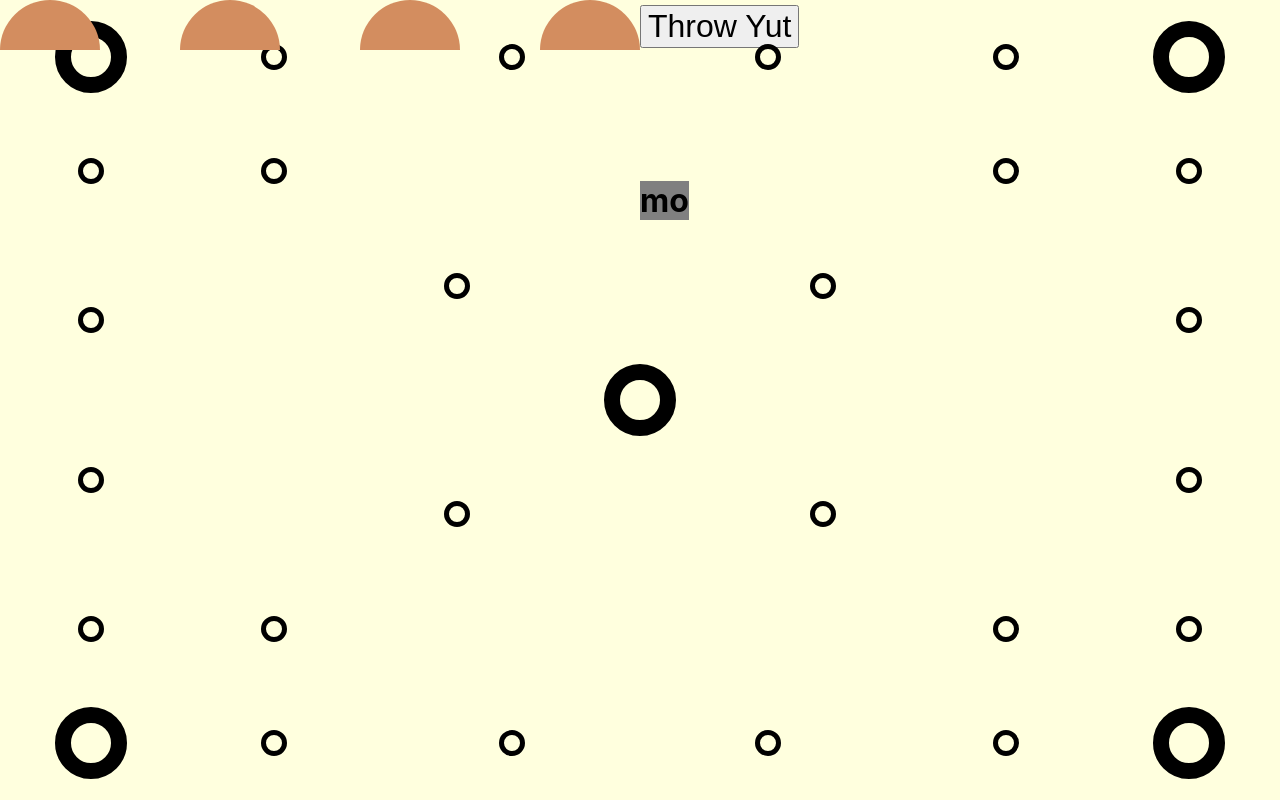
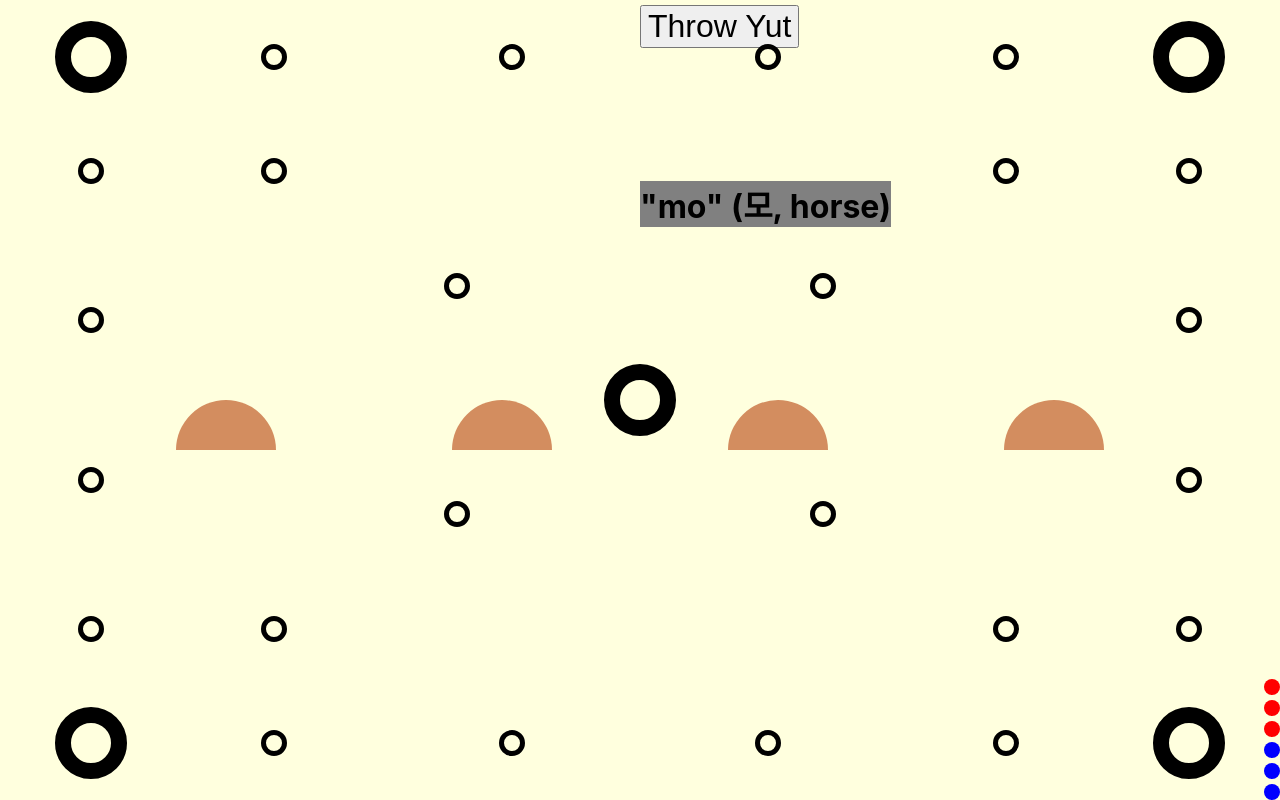
Before and after one commit to akinhwan/yutnori, a React (Create React App) app: page / in a window 1280 px wide. Built offline with nearby package versions, Linux system fonts and the light colour scheme.

Commit message:
station and mark click

```diff
--- a/src/App.css
+++ b/src/App.css
@@ -22,11 +22,11 @@
 .stick-container {
   display: flex;
   flex-direction: row;
-  width: 50%;
+  width: 100%;
   margin: auto;
-
-  justify-content: space-between;
+  justify-content: space-evenly;
   position: absolute;
+  top: 50%;
 }
 
 .flip {
--- a/src/App.js
+++ b/src/App.js
@@ -8,6 +8,24 @@ function App() {
   const [stick3, setStick3] = useState('');
   const [stick4, setStick4] = useState('');
   const [nameOfThrow, setNameOfThrow] = useState('');
+  const [player, setPlayer] = useState(1);
+  const [moves, setMoves] = useState(0);
+  const [player1Marks, setPlayer1Marks] = useState({
+    1: null,
+    2: null,
+    3: null,
+    4: null,
+  });
+  const [player2Marks, setPlayer2Marks] = useState({
+    1: null,
+    2: null,
+    3: null,
+    4: null,
+  });
+
+  const handleMarkClick = (markID) => {
+    console.log(markID);
+  };
 
   const throwYut = () => {
     setStick1(flip());
@@ -17,10 +35,10 @@ function App() {
   };
 
   useEffect(() => {
-    calcNameOfThrow();
-  });
+    calcThrow();
+  }, []);
 
-  const calcNameOfThrow = () => {
+  const calcThrow = () => {
     let sticks = [stick1, stick2, stick3, stick4];
     let upCount = 0;
     let downCount = 0;
@@ -33,15 +51,20 @@ function App() {
     }
 
     if (upCount === 1 && downCount === 3) {
-      setNameOfThrow('do');
+      setNameOfThrow(`"do" (도, pig)`);
+      setMoves(moves + 1);
     } else if (upCount === 2 && downCount === 2) {
-      setNameOfThrow('ge');
+      setNameOfThrow('"gae" (개, dog)');
+      setMoves(moves + 2);
     } else if (upCount === 3 && downCount === 1) {
-      setNameOfThrow('geol');
+      setNameOfThrow('"geol" (걸, sheep)');
+      setMoves(moves + 3);
     } else if (upCount === 4 && downCount === 0) {
-      setNameOfThrow('yut');
+      setNameOfThrow('"yut" (윷, cow)');
+      setMoves(moves + 4);
     } else {
-      setNameOfThrow('mo');
+      setNameOfThrow('"mo" (모, horse)');
+      setMoves(moves + 5);
     }
   };
 
@@ -53,6 +76,7 @@ function App() {
       return 'down';
     }
   };
+
   return (
     <div className="App">
       <button className="throw-yut-button" onClick={() => throwYut()}>
@@ -65,7 +89,7 @@ function App() {
         <div className={`stick ${stick3 === 'up' ? 'flip' : 'no'}`}> </div>
         <div className={`stick ${stick4 === 'up' ? 'flip' : 'no'}`}> </div>
       </div>
-      <Board />
+      <Board player={player} handleMarkClick={handleMarkClick} />
     </div>
   );
 }
--- a/src/Board.css
+++ b/src/Board.css
@@ -1,13 +1,43 @@
 .Board {
   background-color: #ffffde;
   height: 100vh;
+}
+
+.StationContainer {
   display: grid;
   grid-template-columns: repeat(7, 1fr);
   grid-template-rows: repeat(7, 1fr);
-  /* margin: 3rem; */
+  height: 100%;
+  width: 100%;
 }
 
+.Mark {
+  border-radius: 50%;
+  height: 1rem;
+  width: 1rem;
+}
+
+.MarkContainer {
+  display: flex;
+  flex-direction: column;
+  position: absolute;
+  bottom: 0;
+  gap: 5px;
+  right: 0;
+}
+
+.player1Mark {
+  background-color: red;
+}
+
+.player2Mark {
+  background-color: blue;
+}
+
+
 .Station {
+  display: grid;
+  grid-template-columns: repeat(2, 1fr);
   border: 5px solid black;
   height: 2vh;
   width: 2vh;
--- a/src/Board.js
+++ b/src/Board.js
@@ -1,63 +1,235 @@
 import './Board.css';
+import { useState, useEffect } from 'react';
 
-function Board() {
+function Board(props) {
+  const [currentMark, setCurrentMark] = useState(null);
+
+  const markClicked = (e) => {
+    console.log('markClicked');
+    const markID = e.target.id;
+    setCurrentMark(markID);
+
+    props.handleMarkClick(markID);
+  };
+
+  const stationClicked = (e) => {
+    console.log('stationClicked');
+    // console.log(e.target);
+    // if (e.target.hasChildNodes()) {
+    //   console.log(e.target.children);
+    // }
+    let stationNumber = e.target.getAttribute('data-station-number');
+    let stationDiagonal = e.target.getAttribute('data-diagonal');
+
+    let markToMove = document.getElementById(currentMark);
+    if (markToMove) {
+      markToMove.remove();
+    }
+
+    let mark = document.createElement('div');
+    mark.classList.add('Mark', `player${currentMark[0]}Mark`);
+    mark.id = `${currentMark}`;
+    mark.addEventListener('click', markClicked);
+
+    e.target.appendChild(mark);
+
+    console.log(stationNumber, stationDiagonal);
+  };
+
   return (
     <div className="Board">
-      <div className="Station topleft" />
-      <div className="Station" />
-      <div className="Station leftgap" />
-      <div className="Station hidden" />
-      <div className="Station rightgap" />
-      <div className="Station" />
-      <div className="Station topright" />
+      <div className="MarkContainer">
+        <div onClick={markClicked} className="Mark player1Mark" id="1b" />
+        <div onClick={markClicked} className="Mark player1Mark" id="1a" />
+        <div onClick={markClicked} className="Mark player1Mark" id="1c" />
 
-      <div className="Station" />
-      <div className="Station" />
-      <div className="Station hidden" />
-      <div className="Station hidden" />
-      <div className="Station hidden" />
-      <div className="Station" />
-      <div className="Station" />
+        <div onClick={markClicked} className="Mark player2Mark" id="2a" />
+        <div onClick={markClicked} className="Mark player2Mark" id="2b" />
+        <div onClick={markClicked} className="Mark player2Mark" id="2c" />
+      </div>
 
-      <div className="Station abovegap" />
-      <div className="Station hidden" />
-      <div className="Station" />
-      <div className="Station hidden" />
-      <div className="Station" />
-      <div className="Station hidden" />
-      <div className="Station abovegap" />
+      <div className="StationContainer">
+        <div
+          onClick={stationClicked}
+          className="Station topleft"
+          data-station-number="10"
+        />
+        <div
+          onClick={stationClicked}
+          className="Station"
+          data-station-number="9"
+        />
+        <div
+          onClick={stationClicked}
+          className="Station leftgap"
+          data-station-number="8"
+        />
+        <div onClick={stationClicked} className="Station hidden" />
+        <div
+          onClick={stationClicked}
+          className="Station rightgap"
+          data-station-number="7"
+        />
+        <div
+          onClick={stationClicked}
+          className="Station"
+          data-station-number="6"
+        />
+        <div
+          onClick={stationClicked}
+          className="Station topright"
+          data-station-number="5"
+        />
 
-      <div className="Station hidden" />
-      <div className="Station hidden" />
-      <div className="Station hidden" />
-      <div className="Station centerpiece" />
-      <div className="Station hidden" />
-      <div className="Station hidden" />
-      <div className="Station hidden" />
+        <div
+          onClick={stationClicked}
+          className="Station"
+          data-station-number="11"
+        />
+        <div
+          onClick={stationClicked}
+          className="Station"
+          data-station-number="11"
+          data-diagonal="left"
+        />
+        <div onClick={stationClicked} className="Station hidden" />
+        <div onClick={stationClicked} className="Station hidden" />
+        <div onClick={stationClicked} className="Station hidden" />
+        <div
+          onClick={stationClicked}
+          className="Station"
+          data-station-number="6"
+          data-diagonal="right"
+        />
+        <div
+          onClick={stationClicked}
+          className="Station"
+          data-station-number="4"
+        />
 
-      <div className="Station belowgap" />
-      <div className="Station hidden" />
-      <div className="Station" />
-      <div className="Station hidden" />
-      <div className="Station " />
-      <div className="Station hidden" />
-      <div className="Station belowgap" />
+        <div
+          onClick={stationClicked}
+          className="Station abovegap"
+          data-station-number="12"
+        />
+        <div onClick={stationClicked} className="Station hidden" />
+        <div
+          onClick={stationClicked}
+          className="Station"
+          data-station-number="12"
+          data-diagonal="left"
+        />
+        <div onClick={stationClicked} className="Station hidden" />
+        <div
+          onClick={stationClicked}
+          className="Station"
+          data-station-number="7"
+          data-diagonal="right"
+        />
+        <div onClick={stationClicked} className="Station hidden" />
+        <div
+          onClick={stationClicked}
+          className="Station abovegap"
+          data-station-number="3"
+        />
 
-      <div className="Station" />
-      <div className="Station" />
-      <div className="Station hidden" />
-      <div className="Station hidden" />
-      <div className="Station hidden" />
-      <div className="Station" />
-      <div className="Station" />
+        <div onClick={stationClicked} className="Station hidden" />
+        <div onClick={stationClicked} className="Station hidden" />
+        <div onClick={stationClicked} className="Station hidden" />
+        <div
+          onClick={stationClicked}
+          className="Station centerpiece"
+          data-station-number="[8,13]"
+          data-diagonal="center"
+        />
+        <div onClick={stationClicked} className="Station hidden" />
+        <div onClick={stationClicked} className="Station hidden" />
+        <div onClick={stationClicked} className="Station hidden" />
 
-      <div className="Station bottomleft" />
-      <div className="Station" />
-      <div className="Station leftgap" />
-      <div className="Station hidden" />
-      <div className="Station rightgap" />
-      <div className="Station" />
-      <div className="Station bottomright" />
+        <div
+          onClick={stationClicked}
+          className="Station belowgap"
+          data-station-number="13"
+        />
+        <div onClick={stationClicked} className="Station hidden" />
+        <div
+          onClick={stationClicked}
+          className="Station"
+          data-station-number="9"
+          data-diagonal="left"
+        />
+        <div onClick={stationClicked} className="Station hidden" />
+        <div
+          onClick={stationClicked}
+          className="Station"
+          data-station-number="[9, 14]"
+          data-diagonal="right"
+        />
+        <div onClick={stationClicked} className="Station hidden" />
+        <div
+          onClick={stationClicked}
+          className="Station belowgap"
+          data-station-number="2"
+        />
+
+        <div
+          onClick={stationClicked}
+          className="Station"
+          data-station-number="14"
+        />
+        <div
+          onClick={stationClicked}
+          className="Station"
+          data-station-number="10"
+          data-diagonal="left"
+        />
+        <div onClick={stationClicked} className="Station hidden" />
+        <div onClick={stationClicked} className="Station hidden" />
+        <div onClick={stationClicked} className="Station hidden" />
+        <div
+          onClick={stationClicked}
+          className="Station"
+          data-station-number="[10, 15]"
+          data-diagonal="right"
+        />
+        <div
+          onClick={stationClicked}
+          className="Station"
+          data-station-number="1"
+        />
+
+        <div
+          onClick={stationClicked}
+          className="Station bottomleft"
+          data-station-number="15"
+        />
+        <div
+          onClick={stationClicked}
+          className="Station"
+          data-station-number="16"
+        />
+        <div
+          onClick={stationClicked}
+          className="Station leftgap"
+          data-station-number="17"
+        />
+        <div onClick={stationClicked} className="Station hidden" />
+        <div
+          onClick={stationClicked}
+          className="Station rightgap"
+          data-station-number="18"
+        />
+        <div
+          onClick={stationClicked}
+          className="Station"
+          data-station-number="19"
+        />
+        <div
+          onClick={stationClicked}
+          className="Station bottomright"
+          data-station-number="[11, 16, 20]"
+        />
+      </div>
     </div>
   );
 }
```
